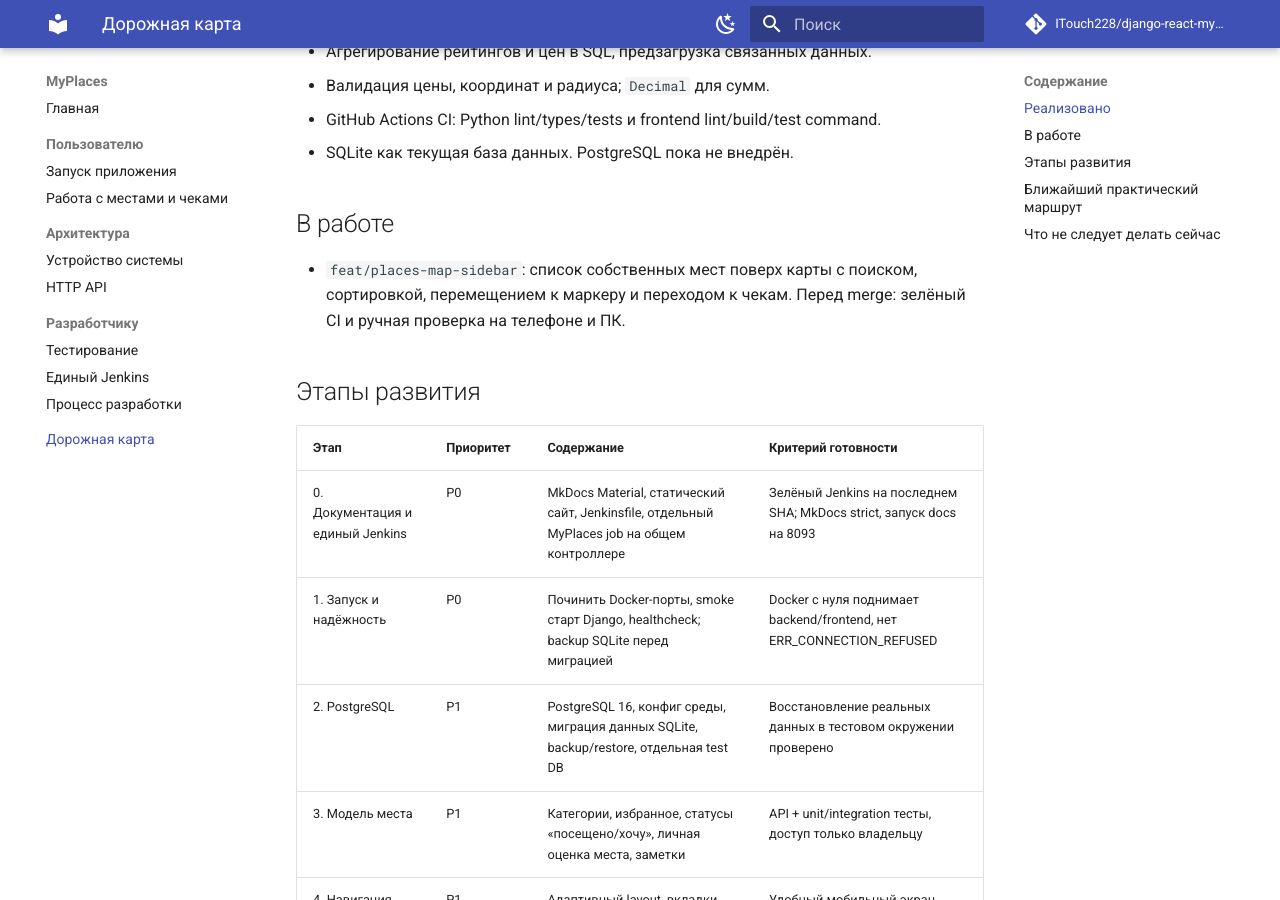
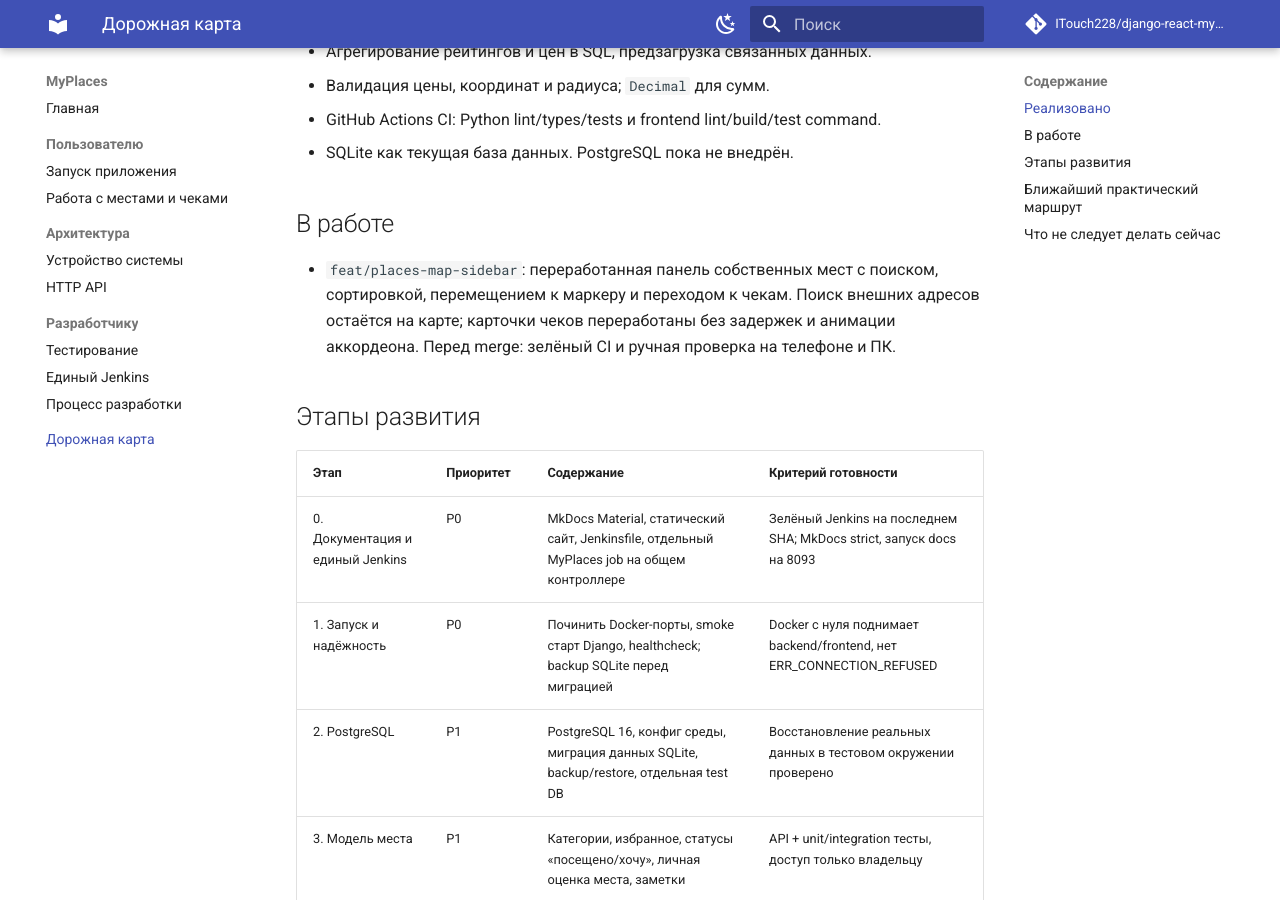
Before and after one commit to ITouch228/django-react-myplaces, an MkDocs documentation site: the page built from docs/roadmap.md, in a window 1280 px wide and 900 px high, scrolled down 460 px. Built offline with MkDocs 1.6.1 and Material for MkDocs 9.7.7, drawn with Linux system fonts in a browser that asks for light colours; comment, search, counter and statistics services are not loaded.

Commit message:
docs(ui): update map search and receipt-card acceptance checks

```diff
--- a/docs/roadmap.md
+++ b/docs/roadmap.md
@@ -14,7 +14,7 @@
 
 ## В работе
 
-- `feat/places-map-sidebar`: список собственных мест поверх карты с поиском, сортировкой, перемещением к маркеру и переходом к чекам. Перед merge: зелёный CI и ручная проверка на телефоне и ПК.
+- `feat/places-map-sidebar`: переработанная панель собственных мест с поиском, сортировкой, перемещением к маркеру и переходом к чекам. Поиск внешних адресов остаётся на карте; карточки чеков переработаны без задержек и анимации аккордеона. Перед merge: зелёный CI и ручная проверка на телефоне и ПК.
 
 ## Этапы развития
 
```
